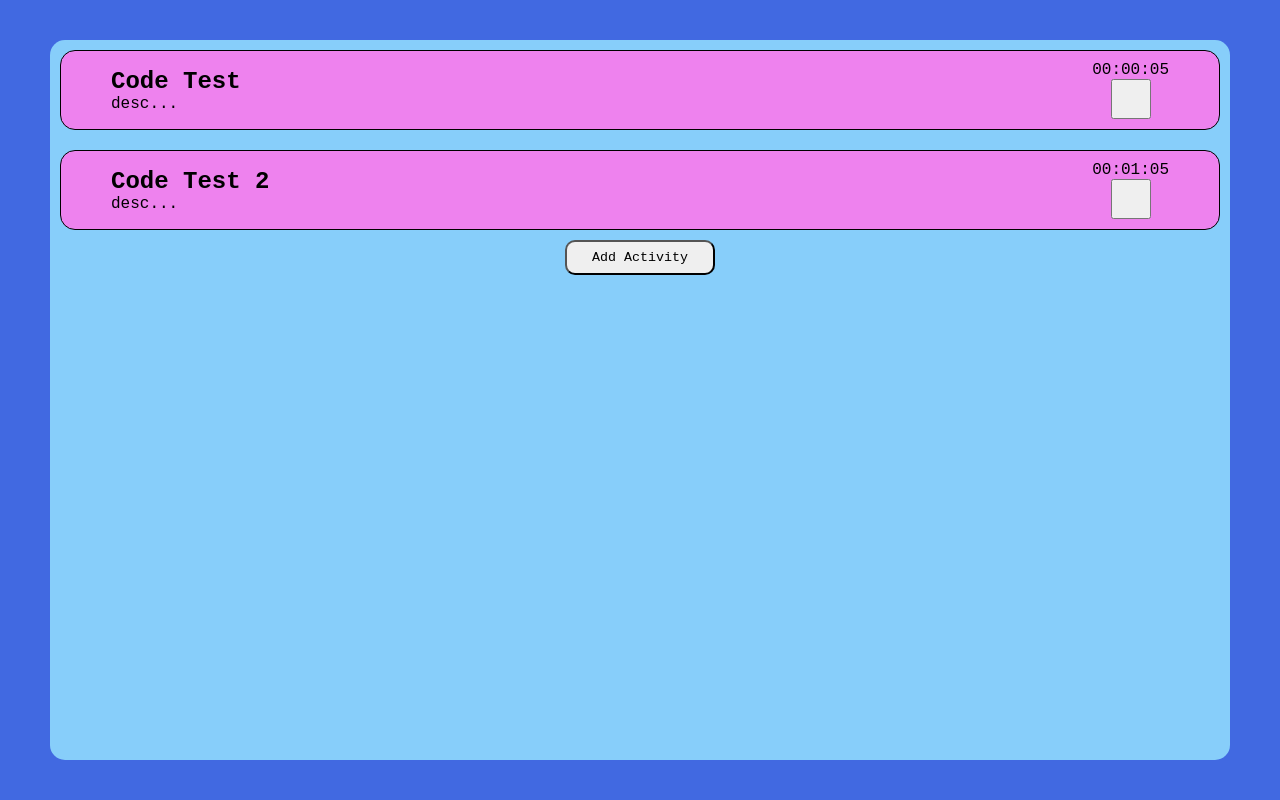
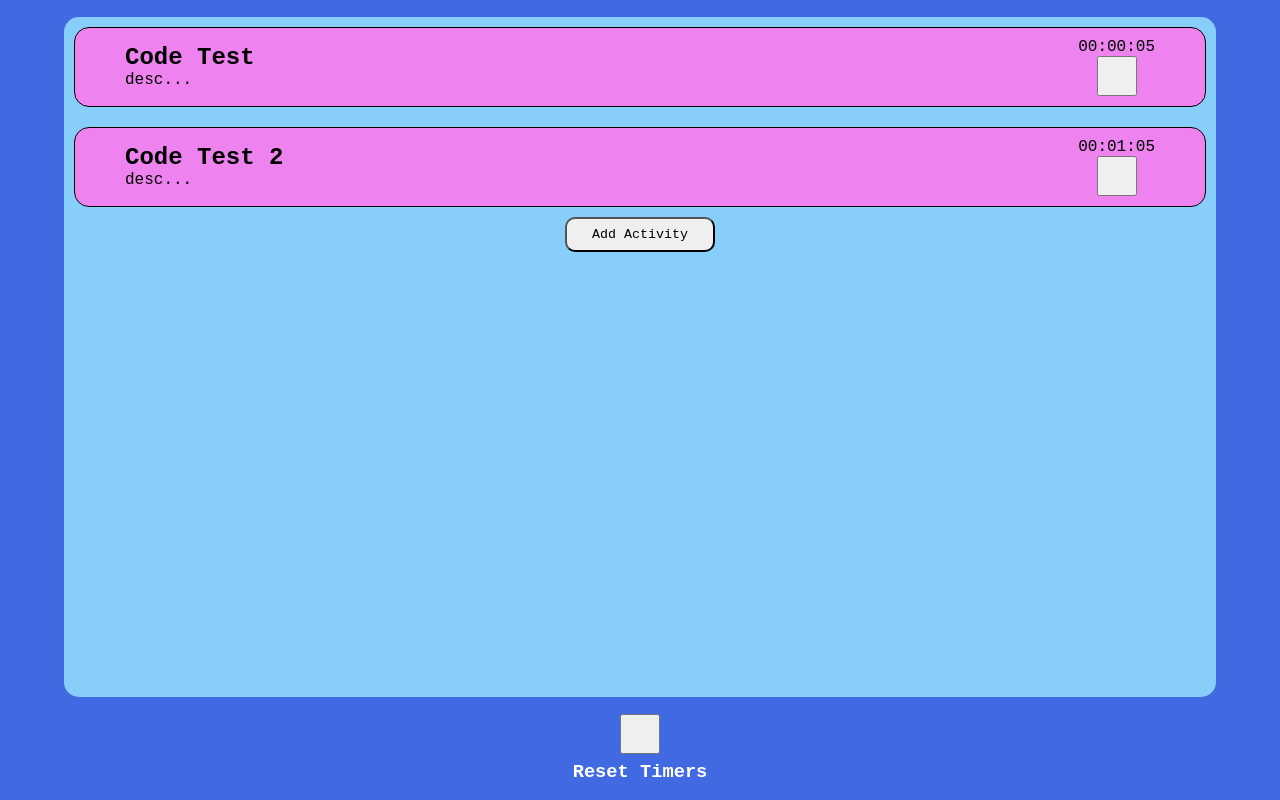
Before and after one commit to MichaelWearing/daily-task-planner, a React (Create React App) app: page / in a window 1280 px wide. Built offline with nearby package versions, Linux system fonts and the light colour scheme.

Commit message:
added refresh functionality

```diff
--- a/src/App.js
+++ b/src/App.js
@@ -1,31 +1,59 @@
-import React, { useState } from "react";
+import React, { useState, useId } from "react";
 
 import Board from "./components/Board/Board";
 import ActivityCreation from "./components/ActivityCreation/ActivityCreation";
 
 // Save stuff via cookies
+//
+// Maybe have a congratz screen for completeing a day
+//
+// Reset button for each activity ??
+//
+// Delete Button
+//
+// Edit Button
+//
+// User Input, need to add all boxes and correctly
 
 const App = () => {
+  const id = useId();
+  const id2 = useId();
+
   const [showModal, setShowModal] = useState(false);
 
   const [dailyActivities, setDailyActivities] = useState([
     {
+      id: id,
       title: "Code Test",
       duration: {
         hours: 0,
         minutes: 0,
         seconds: 5,
       },
+      remainingTime: {
+        hours: 0,
+        minutes: 0,
+        seconds: 5,
+      },
     },
     {
+      id: id2,
       title: "Code Test 2",
       duration: {
         hours: 0,
         minutes: 1,
         seconds: 5,
       },
+      remainingTime: {
+        hours: 0,
+        minutes: 1,
+        seconds: 5,
+      },
     },
   ]);
+
+  // console.log(dailyActivities, "App.js - dailyActivities");
+  console.log(dailyActivities[0].remainingTime, "App.js - dailyActivities");
 
   return (
     <>
--- a/src/components/Activity/Activity.js
+++ b/src/components/Activity/Activity.js
@@ -10,8 +10,14 @@ import {
   TimerWrapper,
 } from "./Activity.styles";
 
-const Activity = ({ id, activity, dailyActivities, setDailyActivities }) => {
-  const { title, duration } = activity;
+const Activity = ({
+  id,
+  activity,
+  dailyActivities,
+  setDailyActivities,
+  refresh,
+}) => {
+  const { title, duration, remainingTime } = activity;
   const [timerComplete, setTimerComplete] = useState(false);
 
   return (
@@ -25,10 +31,12 @@ const Activity = ({ id, activity, dailyActivities, setDailyActivities }) => {
           id={id}
           title={title}
           duration={duration}
+          remainingTime={remainingTime}
           dailyActivities={dailyActivities}
           setDailyActivities={setDailyActivities}
           timerComplete={timerComplete}
           setTimerComplete={setTimerComplete}
+          refresh={refresh}
         />
       </TimerWrapper>
     </Wrapper>
--- a/src/components/ActivityCreation/ActivityCreation.js
+++ b/src/components/ActivityCreation/ActivityCreation.js
@@ -1,4 +1,4 @@
-import React, { useRef } from "react";
+import React, { useRef, useId } from "react";
 
 import {
   Wrapper,
@@ -20,6 +20,8 @@ const ActivityCreation = ({
   dailyActivities,
   setDailyActivities,
 }) => {
+  const id = useId();
+
   const titleRef = useRef();
   const secondsRef = useRef();
   const minutesRef = useRef();
@@ -32,8 +34,14 @@ const ActivityCreation = ({
     setDailyActivities([
       ...dailyActivities,
       {
+        id: id,
         title: titleRef.current.value,
         duration: {
+          hours: hoursRef.current.value,
+          minutes: minutesRef.current.value,
+          seconds: secondsRef.current.value,
+        },
+        remainingTime: {
           hours: hoursRef.current.value,
           minutes: minutesRef.current.value,
           seconds: secondsRef.current.value,
@@ -45,6 +53,7 @@ const ActivityCreation = ({
   };
 
   const checkForValidTime = (ref) => {
+    // When we go > 59 or < 0 error for user
     if (ref.current.value > 59) {
       ref.current.value = 59;
     }
@@ -70,13 +79,14 @@ const ActivityCreation = ({
               <InputHeader>Duration</InputHeader>
               <TimerWrapper>
                 <TimeInput
-                  ref={secondsRef}
+                  ref={hoursRef}
                   type="number"
                   min="0"
                   max="59"
-                  placeholder="Seconds"
-                  onChange={() => checkForValidTime(secondsRef)}
+                  placeholder="Hours"
+                  onChange={() => checkForValidTime(hoursRef)}
                 />
+
                 <TimeInput
                   ref={minutesRef}
                   type="number"
@@ -86,12 +96,12 @@ const ActivityCreation = ({
                   onChange={() => checkForValidTime(minutesRef)}
                 />
                 <TimeInput
-                  ref={hoursRef}
+                  ref={secondsRef}
                   type="number"
                   min="0"
                   max="59"
-                  placeholder="Hours"
-                  onChange={() => checkForValidTime(hoursRef)}
+                  placeholder="Seconds"
+                  onChange={() => checkForValidTime(secondsRef)}
                 />
               </TimerWrapper>
             </InputInnerWrapper>
--- a/src/components/Board/Board.js
+++ b/src/components/Board/Board.js
@@ -2,7 +2,15 @@ import React from "react";
 
 import Activity from "../Activity/Activity";
 
-import { Wrapper, InnerWrapper, AddActivityButton } from "./Board.styles";
+import {
+  Wrapper,
+  InnerWrapper,
+  AddActivityButton,
+  ResetWrapper,
+  ResetButton,
+  ResetText,
+} from "./Board.styles";
+import { useState } from "react";
 
 const Board = ({
   dailyActivities,
@@ -10,22 +18,42 @@ const Board = ({
   showModal,
   setShowModal,
 }) => {
+  const [refresh, setRefresh] = useState(false);
+
+  const resetTimers = () => {
+    const newDailyAcitives = dailyActivities.map((activity) => {
+      return {
+        id: activity.id,
+        title: activity.title,
+        duration: activity.duration,
+        remainingTime: activity.duration,
+      };
+    });
+    setDailyActivities(newDailyAcitives);
+    setRefresh(!refresh);
+  };
+
   return (
     <Wrapper>
       <InnerWrapper>
         {dailyActivities.map((activity, index) => (
           <Activity
-            id={`${activity.title}${index}`}
+            id={activity.id}
             key={`${activity.title}${index}`}
             activity={activity}
             dailyActivities={dailyActivities}
             setDailyActivities={setDailyActivities}
+            refresh={refresh}
           />
         ))}
         <AddActivityButton onClick={() => setShowModal(!showModal)}>
           Add Activity
         </AddActivityButton>
       </InnerWrapper>
+      <ResetWrapper>
+        <ResetButton onClick={() => resetTimers()} />
+        <ResetText>Reset Timers</ResetText>
+      </ResetWrapper>
     </Wrapper>
   );
 };
--- a/src/components/Board/Board.styles.js
+++ b/src/components/Board/Board.styles.js
@@ -6,19 +6,20 @@ export const Wrapper = styled.div`
   width: 100vw;
 
   display: flex;
-  justify-content: center;
+  flex-direction: column;
+  justify-content: space-evenly;
   align-items: center;
 `;
 
 export const InnerWrapper = styled.div`
   background: lightskyblue;
-  height: 90vh;
-  width: 100vw;
+  height: 85vh;
+  width: 90vw;
 
   display: flex;
   flex-direction: column;
 
-  margin: 50px;
+  /* margin: 50px 50px 5vh 50px; */
 
   border-radius: 15px;
 `;
@@ -34,3 +35,19 @@ export const AddActivityButton = styled.button`
 
   border-radius: 10px;
 `;
+
+export const ResetWrapper = styled.div`
+  display: flex;
+  flex-direction: column;
+  align-items: center;
+  gap: 7.5px;
+`;
+
+export const ResetButton = styled.button`
+  height: 5vh;
+  width: 5vh;
+`;
+
+export const ResetText = styled.h3`
+  color: white;
+`;
```
